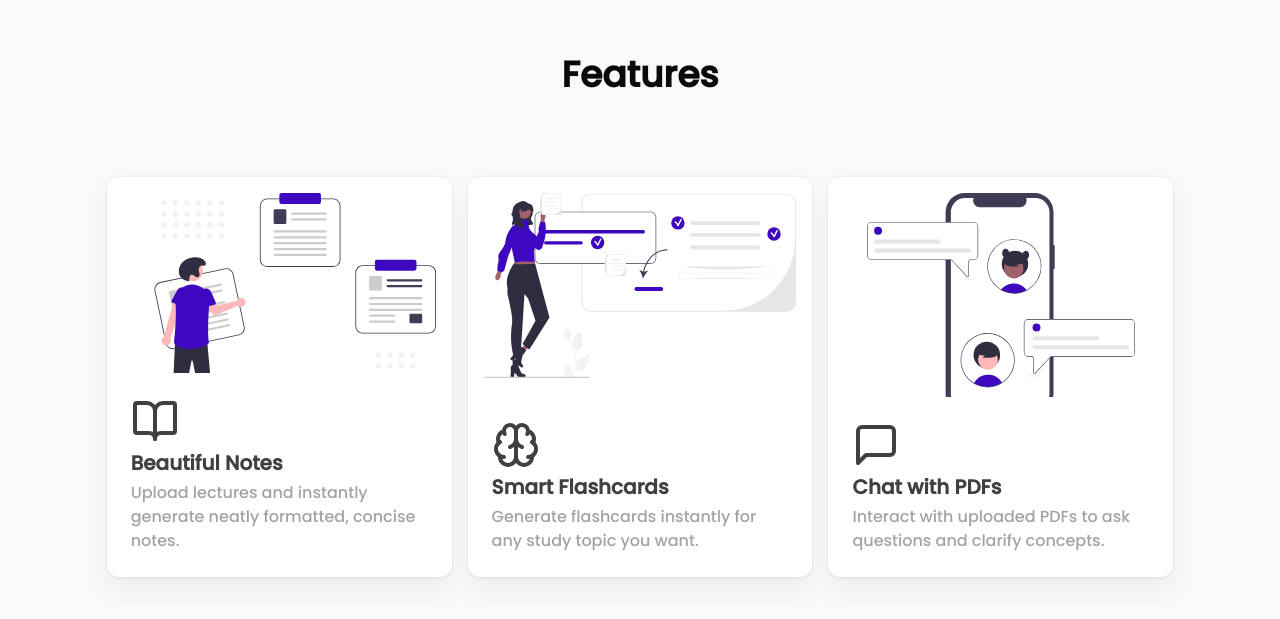
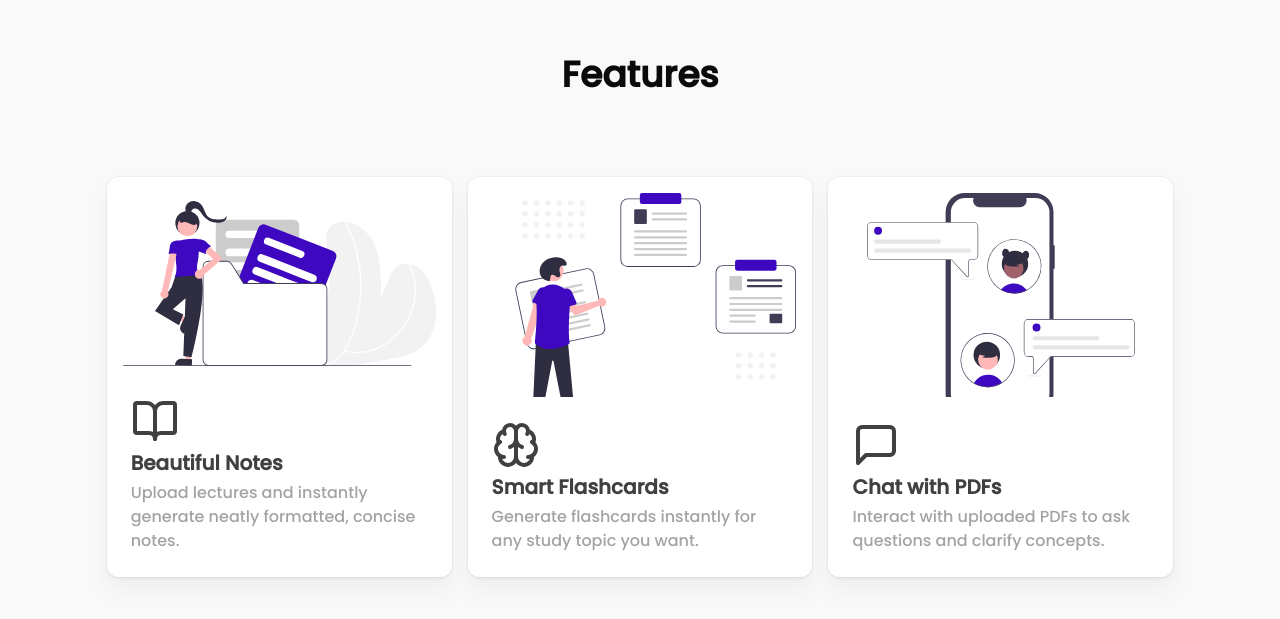
Before and after one commit to codify4/flow-platform, a Next.js app: page / in a window 1280 px wide. Shown: the part 907-1526 px from the top of the page. Built offline with nearby package versions, Linux system fonts and the light colour scheme.

Commit message:
features images added

```diff
--- a/components/landing/features.tsx
+++ b/components/landing/features.tsx
@@ -12,7 +12,7 @@ const features = [
         cta: "Learn more",
         className: "col-span-3 lg:col-span-1 flex items-center",
         background: (
-            <Image src="notes.svg" alt="notes" width={400} height={400} className="p-4" />
+            <Image src="notes-upload.svg" alt="notes" width={400} height={400} className="px-4 py-6" />
         ),
         delay: 0.9,
     },
@@ -24,7 +24,7 @@ const features = [
         cta: "Learn more",
         className: "col-span-3 lg:col-span-1",
         background: (
-            <Image src="flashcards.svg" alt="notes" width={500} height={400} className="p-4"/>
+            <Image src="notes.svg" alt="notes" width={500} height={400} className="p-4"/>
         ),
         delay: 1.1,
     },
```
Also changed, not shown: public/notes-upload.svg (added).
